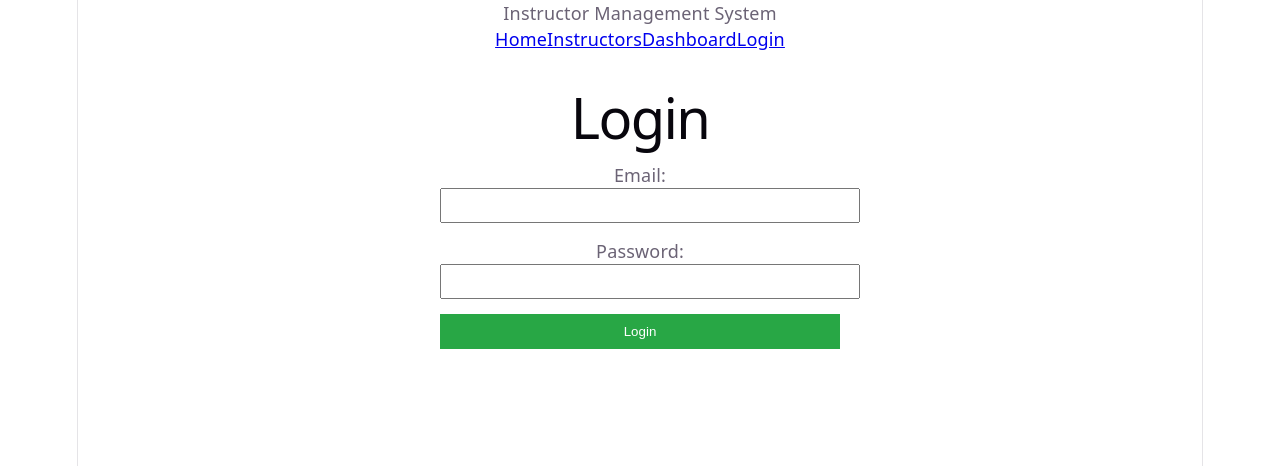
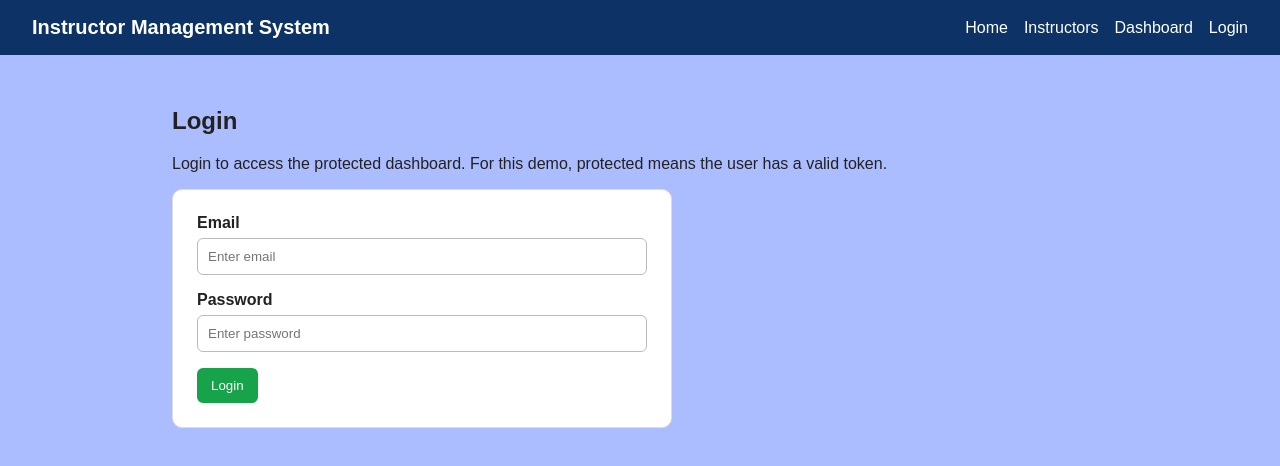
Before and after one commit to barreny14/instructorapi, a React (Vite) app in the folder instructor-frontend/: page /login in a window 1280 px wide. Shown: the top 466 px of the page. Built offline with nearby package versions, Linux system fonts and the light colour scheme.

Commit message:
Exercise 1: Add Delete Function to instructorApi.js

```diff
--- a/instructor-frontend/src/App.css
+++ b/instructor-frontend/src/App.css
@@ -1,96 +1,196 @@
-body {
-    background-color: #0B0C10;
-  margin: 0;
-}
-
-.container {
-  max-width: 1100px;
-  margin: 0 auto;
-  padding: 24px;
-  font-family: Arial, sans-serif;
-}
-
 .card-grid {
-  display: flex;
-  flex-direction: column;
-  gap: 20px;
-  align-items: center;
+  display: grid;
+  grid-template-columns: repeat(auto-fit, minmax(250px, 1fr));
+  gap: 18px;
+  margin-top: 20px;
 }
 
 .card {
-  border: 2.5px solid #000000;
+  background: white;
+  border: 1px solid #ddd;
   border-radius: 10px;
-  padding: 16px;
-  background: #1f2833;
+  padding: 20px;
   cursor: pointer;
-  width: 250px;
-  text-align: center;
-  box-shadow: 0 4px 8px rgba(0, 255, 247, 0.1);
-  transition: background 0.2s ease-in-out;
+  box-shadow: 0 2px 4px rgba(0,0,0,0.05);
+  transition: background 0.2s;
 }
 
 .card:hover {
-  background: #2B3745;
+  background: #f5f5f5;
 }
 
 .card h2 {
   margin-top: 0;
-  color: #66FCF1;
+  color: #01143d;
 }
 
 .card p {
   margin: 8px 0;
-  color: #C5C6C7;
+  color: #444;
 }
 
-.search-container {
-  margin-bottom: 20px;
-  display: flex;
-  gap: 10px;
-  justify-content: center;
+.status-badge {
+  display: inline-block;
+  padding: 4px 8px;
+  border-radius: 4px;
+  font-size: 14px;
+  font-weight: bold;
+  margin-top: 8px;
 }
 
-.search-input {
-  padding: 10px;
-  width: 250px;
-  border: 1px solid #ddd;
-  border-radius: 5px;
-  font-size: 16px;
+.status-badge.active {
+  background: #dcfce7;
+  color: #166534;
 }
 
-.clear-btn {
-  padding: 10px 15px;
-  background-color: #a01a2a;
-  color: white;
-  border: none;
-  border-radius: 5px;
-  cursor: pointer;
-}
-
-.clear-btn:hover {
-  background-color: #d90429;
+.status-badge.inactive {
+  background: #fee2e2;
+  color: #991b1b;
 }
 
 .toolbar {
   display: flex;
   gap: 10px;
   margin-bottom: 16px;
-  flex-wrap: wrap;
-  justify-content: center;
 }
 
 .toolbar input {
   flex: 1;
-  min-width: 240px;
   padding: 10px;
   border: 1px solid #ddd;
   border-radius: 8px;
 }
 
-.sort-select {
-  padding: 10px;
+.toolbar button {
+  padding: 10px 16px;
   border: 1px solid #ddd;
   border-radius: 8px;
-  background: #2B3745;
+  background: white;
   cursor: pointer;
 }
+
+.toolbar button:hover {
+  background: #f5f5f5;
+}
+
+.card-actions {
+  display: flex;
+  gap: 12px;
+  margin-top: 16px;
+}
+
+.card-actions a,
+.page-actions a,
+.page-header button {
+  display: inline-block;
+  text-decoration: none;
+  background: #2563eb;
+  color: white;
+  padding: 8px 12px;
+  border: none;
+  border-radius: 6px;
+  cursor: pointer;
+  font-size: 14px;
+}
+
+.card-actions a.edit-btn {
+  background: #f59e0b;
+}
+
+.card-actions button.delete-btn {
+  background: #dc2626;
+  color: white;
+  padding: 8px 12px;
+  border: none;
+  border-radius: 6px;
+  cursor: pointer;
+}
+
+.pagination {
+  display: flex;
+  justify-content: space-between;
+  align-items: center;
+  margin-top: 30px;
+  padding: 15px;
+  background-color: white;
+  border: 1px solid #ddd;
+  border-radius: 8px;
+}
+
+.pagination button {
+  padding: 10px 20px;
+  background-color: #2563eb;
+  color: white;
+  border: none;
+  border-radius: 5px;
+  cursor: pointer;
+  font-weight: bold;
+}
+
+.pagination button:disabled {
+  background-color: #9ca3af;
+  cursor: not-allowed;
+}
+
+.pagination .page-info {
+  font-weight: bold;
+}
+
+.error-box {
+  padding: 20px;
+  background: #fee2e2;
+  color: #991b1b;
+  border-radius: 8px;
+  margin-top: 20px;
+  border: 1px solid #f87171;
+}
+
+.metric {
+  font-size: 32px;
+  font-weight: bold;
+  margin: 0;
+  color: #1f2937;
+}
+
+.navbar {
+  background: #1f2937;
+  color: white;
+  padding: 16px 32px;
+  display: flex;
+  justify-content: space-between;
+  align-items: center;
+}
+
+.nav-brand {
+  font-weight: bold;
+  font-size: 20px;
+}
+
+.nav-links {
+  display: flex;
+  gap: 16px;
+  align-items: center;
+}
+
+.nav-links a {
+  color: white;
+  text-decoration: none;
+}
+
+.nav-links a:hover {
+  text-decoration: underline;
+}
+
+.nav-links button {
+  background: #dc2626;
+  color: white;
+  padding: 8px 12px;
+  border: none;
+  border-radius: 6px;
+  cursor: pointer;
+  font-weight: bold;
+}
+
+.nav-links button:hover {
+  background: #b91c1c;
+}
--- a/instructor-frontend/src/App.jsx
+++ b/instructor-frontend/src/App.jsx
@@ -1,4 +1,5 @@
 import { Routes, Route } from 'react-router-dom';
+import './App.css';
 import MainLayout from './layouts/MainLayout';
 import HomePage from './pages/HomePage';
 import InstructorListPage from './pages/InstructorListPage';
--- a/instructor-frontend/src/components/Navbar.jsx
+++ b/instructor-frontend/src/components/Navbar.jsx
@@ -1,15 +1,32 @@
-import { Link } from 'react-router-dom';
+import { Link, useNavigate } from 'react-router-dom';
 
 function Navbar() {
+  const navigate = useNavigate();
+  const token = localStorage.getItem("token");
+
+  const handleLogout = () => {
+    localStorage.removeItem("token");
+    localStorage.removeItem("email");
+    localStorage.removeItem("role");
+
+    navigate("/login");
+  };
+
   return (
     <nav className="navbar">
-      <div className="navbar-brand">Instructor Management System</div>
+      {/* Changed class name to match the teacher's exact CSS */}
+      <div className="nav-brand">Instructor Management System</div>
 
-      <div className="navbar-links">
+      <div className="nav-links">
         <Link to="/">Home</Link>
         <Link to="/instructors">Instructors</Link>
         <Link to="/dashboard">Dashboard</Link>
-        <Link to="/login">Login</Link>
+
+        {token ? (
+          <button onClick={handleLogout}>Logout</button>
+        ) : (
+          <Link to="/login">Login</Link>
+        )}
       </div>
     </nav>
   );
--- a/instructor-frontend/src/index.css
+++ b/instructor-frontend/src/index.css
@@ -1,111 +1,110 @@
-:root {
-  --text: #6b6375;
-  --text-h: #08060d;
-  --bg: #fff;
-  --border: #e5e4e7;
-  --code-bg: #f4f3ec;
-  --accent: #aa3bff;
-  --accent-bg: rgba(170, 59, 255, 0.1);
-  --accent-border: rgba(170, 59, 255, 0.5);
-  --social-bg: rgba(244, 243, 236, 0.5);
-  --shadow:
-    rgba(0, 0, 0, 0.1) 0 10px 15px -3px, rgba(0, 0, 0, 0.05) 0 4px 6px -2px;
-
-  --sans: system-ui, 'Segoe UI', Roboto, sans-serif;
-  --heading: system-ui, 'Segoe UI', Roboto, sans-serif;
-  --mono: ui-monospace, Consolas, monospace;
-
-  font: 18px/145% var(--sans);
-  letter-spacing: 0.18px;
-  color-scheme: light dark;
-  color: var(--text);
-  background: var(--bg);
-  font-synthesis: none;
-  text-rendering: optimizeLegibility;
-  -webkit-font-smoothing: antialiased;
-  -moz-osx-font-smoothing: grayscale;
-
-  @media (max-width: 1024px) {
-    font-size: 16px;
-  }
-}
-
-@media (prefers-color-scheme: dark) {
-  :root {
-    --text: #9ca3af;
-    --text-h: #f3f4f6;
-    --bg: #16171d;
-    --border: #2e303a;
-    --code-bg: #1f2028;
-    --accent: #c084fc;
-    --accent-bg: rgba(192, 132, 252, 0.15);
-    --accent-border: rgba(192, 132, 252, 0.5);
-    --social-bg: rgba(47, 48, 58, 0.5);
-    --shadow:
-      rgba(0, 0, 0, 0.4) 0 10px 15px -3px, rgba(0, 0, 0, 0.25) 0 4px 6px -2px;
-  }
-
-  #social .button-icon {
-    filter: invert(1) brightness(2);
-  }
+* {
+  box-sizing: border-box;
 }
 
 body {
   margin: 0;
+  font-family: Arial, sans-serif;
+  background: #acbdff;
+  color: #222;
 }
 
-#root {
-  width: 1126px;
-  max-width: 100%;
-  margin: 0 auto;
-  text-align: center;
-  border-inline: 1px solid var(--border);
-  min-height: 100svh;
+.navbar {
+  background: #0d3265;
+  color: white;
+  padding: 16px 32px;
   display: flex;
-  flex-direction: column;
-  box-sizing: border-box;
+  justify-content: space-between;
+  align-items: center;
 }
 
-h1,
-h2 {
-  font-family: var(--heading);
-  font-weight: 500;
-  color: var(--text-h);
+.navbar-brand {
+  font-weight: bold;
+  font-size: 20px;
 }
 
-h1 {
-  font-size: 56px;
-  letter-spacing: -1.68px;
-  margin: 32px 0;
-  @media (max-width: 1024px) {
-    font-size: 36px;
-    margin: 20px 0;
-  }
-}
-h2 {
-  font-size: 24px;
-  line-height: 118%;
-  letter-spacing: -0.24px;
-  margin: 0 0 8px;
-  @media (max-width: 1024px) {
-    font-size: 20px;
-  }
-}
-p {
-  margin: 0;
+.navbar-links {
+  display: flex;
+  gap: 16px;
+  align-items: center;
 }
 
-code,
-.counter {
-  font-family: var(--mono);
-  display: inline-flex;
-  border-radius: 4px;
-  color: var(--text-h);
+.navbar-links a {
+  color: rgb(241, 8, 8);
+  text-decoration: none;
 }
 
-code {
-  font-size: 15px;
-  line-height: 135%;
-  padding: 4px 8px;
-  background: var(--code-bg);
+.navbar-links a:hover {
+  text-decoration: underline;
 }
+
+.container {
+  max-width: 1000px;
+  margin: 0 auto;
+  padding: 32px;
+}
+
+.page-header {
+  display: flex;
+  justify-content: space-between;
+  align-items: center;
+  margin-bottom: 24px;
+}
+
+/* Form Styles matching the teacher's code */
+.form {
+  background: white;
+  padding: 24px;
+  border-radius: 10px;
+  border: 1px solid #ddd;
+  max-width: 500px;
+}
+
+.form-group {
+  margin-bottom: 16px;
+}
+
+.form-group label {
+  display: block;
+  margin-bottom: 6px;
+  font-weight: bold;
+}
+
+.form-group input[type="text"],
+.form-group input[type="number"],
+.form-group input[type="email"],
+.form-group input[type="password"] {
+  width: 100%;
+  padding: 10px;
+  border: 1px solid #bbb;
+  border-radius: 6px;
+}
+
+.form-actions {
+  display: flex;
+  gap: 12px;
+}
+
+.form button,
+.form-actions button {
+  background: #16a34a; /* Success Green */
+  color: white;
+  padding: 10px 14px;
+  border: none;
+  border-radius: 6px;
+  cursor: pointer;
+}
+
+.form-actions button[type="button"] {
+  background: #6b7280; /* Gray for cancel */
+}
+
+.error-message {
+  color: #dc2626;
+  font-weight: bold;
+}
+
+.success-message {
+  color: #137333;
+  font-weight: bold;
+}
--- a/instructor-frontend/src/pages/DashboardPage.jsx
+++ b/instructor-frontend/src/pages/DashboardPage.jsx
@@ -1,26 +1,72 @@
-import { useNavigate } from "react-router-dom";
+import { useEffect, useState } from "react";
+import { getAllInstructors } from "../services/instructorApi";
 
 function DashboardPage() {
-  const navigate = useNavigate();
+  const [instructors, setInstructors] = useState([]);
+  const [loading, setLoading] = useState(true);
+  const [error, setError] = useState("");
 
-  const handleLogout = () => {
-    localStorage.removeItem("token");
+  useEffect(() => {
+    async function loadDashboardData() {
+      try {
+        // Fetch instructors (passing 0 to get the first page if your API requires it)
+        const data = await getAllInstructors(0);
 
-    navigate("/login");
-  };
+        // Handle Spring Boot's paginated response (data.content) or a standard array (data)
+        const instructorList = data.content || data;
+        setInstructors(instructorList);
+      } catch (error) {
+        console.error(error);
+        setError("Could not load dashboard data.");
+      } finally {
+        setLoading(false);
+      }
+    }
+
+    loadDashboardData();
+  }, []);
+
+  if (loading) {
+    return <p>Loading dashboard...</p>;
+  }
+
+  if (error) {
+    return <p className="error-message">{error}</p>;
+  }
+
+  // Calculate metrics based on the 'active' boolean in your Instructor data
+  const totalInstructors = instructors.length;
+  const activeInstructors = instructors.filter((instructor) => instructor.active).length;
+  const inactiveInstructors = instructors.filter((instructor) => !instructor.active).length;
 
   return (
-    <div>
-      <h1>Protected Dashboard</h1>
-      <p>Welcome! You are logged in and can see this secret page.</p>
+    <section>
+      <div className="page-header">
+        <div>
+          <h1>Dashboard</h1>
+          <p>
+            This is a protected page. You can only see this page after logging in.
+          </p>
+        </div>
+      </div>
 
-      <button
-        onClick={handleLogout}
-        style={{ padding: "10px", backgroundColor: "#dc3545", color: "white", border: "none", cursor: "pointer" }}
-      >
-        Logout
-      </button>
-    </div>
+      <div className="card-grid">
+        <div className="card">
+          <h2>Total Instructors</h2>
+          <p className="metric">{totalInstructors}</p>
+        </div>
+
+        <div className="card">
+          <h2>Active Instructors</h2>
+          <p className="metric">{activeInstructors}</p>
+        </div>
+
+        <div className="card">
+          <h2>Inactive Instructors</h2>
+          <p className="metric">{inactiveInstructors}</p>
+        </div>
+      </div>
+    </section>
   );
 }
 
--- a/instructor-frontend/src/pages/InstructorDetailPage.jsx
+++ b/instructor-frontend/src/pages/InstructorDetailPage.jsx
@@ -1,24 +1,74 @@
-import { useParams, Link } from "react-router-dom";
+import { useEffect, useState } from "react";
+import { Link, useParams } from "react-router-dom";
+import { getInstructorById } from "../services/instructorApi";
 
 function InstructorDetailPage() {
   const { id } = useParams();
 
+  const [instructor, setInstructor] = useState(null);
+  const [loading, setLoading] = useState(true);
+  const [error, setError] = useState("");
+
+  useEffect(() => {
+    async function loadInstructor() {
+      try {
+        const data = await getInstructorById(id);
+        setInstructor(data);
+      } catch (error) {
+        console.error(error);
+        setError("Instructor not found or could not be loaded.");
+      } finally {
+        setLoading(false);
+      }
+    }
+
+    loadInstructor();
+  }, [id]);
+
+  if (loading) {
+    return <p>Loading instructor details...</p>;
+  }
+
+  if (error) {
+    return (
+      <section>
+        <h1>Instructor Not Found</h1>
+        <p className="error-message">{error}</p>
+        <Link to="/instructors">Back to Instructors</Link>
+      </section>
+    );
+  }
+
   return (
-    <div>
-      <h1>Instructor Profile</h1>
+    <section>
+      <h1>{instructor.name}</h1>
 
-      <div style={{ padding: '20px', backgroundColor: '#f0f4f8', borderRadius: '4px', marginTop: '20px' }}>
-        <p style={{ fontSize: '18px' }}>
-          Course ID from URL: <strong style={{ color: '#ef233c', fontSize: '24px' }}>{id}</strong>
+      <div className="card">
+        <p>
+          <strong>ID:</strong> {instructor.id}
+        </p>
+
+        <p>
+          <strong>Email:</strong> {instructor.email}
+        </p>
+
+        <p>
+          <strong>Specialization:</strong> {instructor.specialization}
+        </p>
+
+        <p>
+          <strong>Experience:</strong> {instructor.yearsOfExperience} years
+        </p>
+
+        <p>
+          <strong>Status:</strong> {instructor.active ? "Active" : "Inactive"}
         </p>
       </div>
 
-      <div style={{ marginTop: '20px' }}>
-        <Link to="/instructors" style={{ textDecoration: 'none', color: '#007bff' }}>
-          ← Back to Instructor List
-        </Link>
+      <div className="page-actions">
+        <Link to="/instructors">Back to Instructors</Link>
       </div>
-    </div>
+    </section>
   );
 }
 
--- a/instructor-frontend/src/pages/LoginPage.jsx
+++ b/instructor-frontend/src/pages/LoginPage.jsx
@@ -3,65 +3,78 @@ import { useNavigate } from "react-router-dom";
 import { loginUser } from "../services/authApi";
 
 function LoginPage() {
-  const [email, setEmail] = useState("");
-  const [password, setPassword] = useState("");
-  const [error, setError] = useState("");
   const navigate = useNavigate();
 
-  const handleLogin = async (e) => {
-    e.preventDefault();
+  // Pre-filled for easy testing during development
+  const [email, setEmail] = useState();
+  const [password, setPassword] = useState();
+
+  const [error, setError] = useState("");
+  const [loading, setLoading] = useState(false); // Added loading state
+
+  async function handleLogin(event) {
+    event.preventDefault();
+
     setError("");
+    setLoading(true);
 
     try {
       const data = await loginUser(email, password);
+
+      console.log("Login response:", data);
 
       localStorage.setItem("token", data.token);
       localStorage.setItem("email", data.email);
       localStorage.setItem("role", data.role);
 
       navigate("/dashboard");
-
-    } catch (err) {
-      setError(err.message);
+    } catch (error) {
+      console.error(error);
+      // More generic, user-friendly error message
+      setError("Login failed. Please check your email and password.");
+    } finally {
+      // Ensure loading is set back to false whether it succeeds or fails
+      setLoading(false);
     }
-  };
+  }
 
   return (
-    <div style={{ maxWidth: "400px", margin: "0 auto", padding: "20px" }}>
+    <section className="login-page">
       <h1>Login</h1>
 
-      {error && (
-        <div style={{ backgroundColor: "#f8d7da", color: "#721c24", padding: "10px", marginBottom: "15px", borderRadius: "5px" }}>
-          {error}
-        </div>
-      )}
+      <p>
+        Login to access the protected dashboard. For this demo, protected means
+        the user has a valid token.
+      </p>
 
-      <form onSubmit={handleLogin} style={{ display: "flex", flexDirection: "column", gap: "15px" }}>
-        <div>
-          <label>Email:</label><br />
+      {error && <p className="error-message">{error}</p>}
+
+      <form className="form" onSubmit={handleLogin}>
+        <div className="form-group">
+          <label>Email</label>
           <input
             type="email"
             value={email}
-            onChange={(e) => setEmail(e.target.value)}
-            required
-            style={{ width: "100%", padding: "8px" }}
+            onChange={(event) => setEmail(event.target.value)}
+            placeholder="Enter email"
           />
         </div>
-        <div>
-          <label>Password:</label><br />
+
+        <div className="form-group">
+          <label>Password</label>
           <input
             type="password"
             value={password}
-            onChange={(e) => setPassword(e.target.value)}
-            required
-            style={{ width: "100%", padding: "8px" }}
+            onChange={(event) => setPassword(event.target.value)}
+            placeholder="Enter password"
           />
         </div>
-        <button type="submit" style={{ padding: "10px", backgroundColor: "#28a745", color: "white", border: "none", cursor: "pointer" }}>
-          Login
+
+        <button type="submit" disabled={loading}>
+          {loading ? "Logging in..." : "Login"}
         </button>
       </form>
-    </div>
+    </section>
   );
 }
 
```
Also changed, not shown: instructor-frontend/src/pages/InstructorListPage.jsx (+18 -29 lines).
